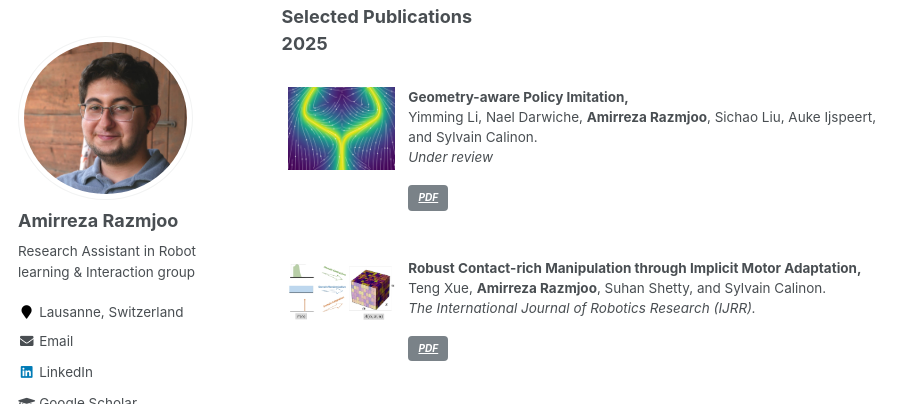
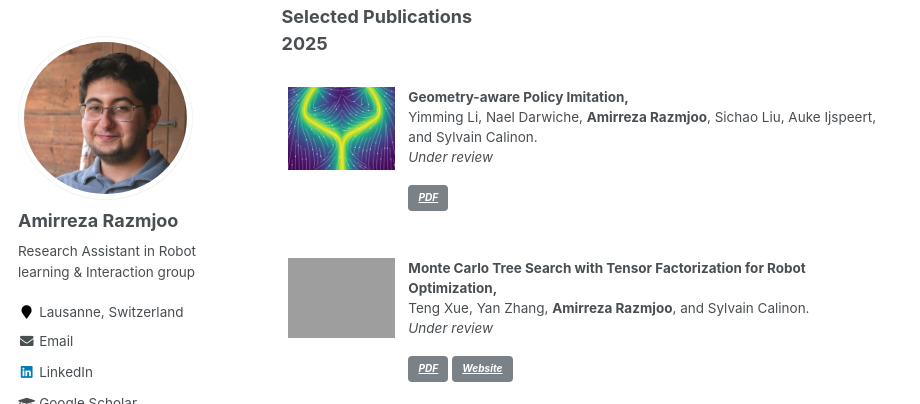
Before and after one commit to amirrazmjoo/amirrazmjoo.github.io, a Jekyll site: the page built from _pages/publications.md, in a window 1280 px wide and 900 px high, scrolled down 526 px, cut to the strip 0-404 px from the top of the window. Shown: the whole strip, without its empty margins (0-920 px from the left). Built offline with Jekyll 4.4.1, drawn with Linux system fonts in a browser that asks for light colours; some of the changed text lies outside the part shown.

Commit message:
Add TTTS paper

```diff
--- a/_pages/publications.md
+++ b/_pages/publications.md
@@ -20,6 +20,25 @@
 <br>
 <div class="links">
     <a class="btn btn-info" href="https://arxiv.org/pdf/2510.08787" role="button" target="_blank"> PDF </a>
+    <!-- <a class="btn btn-info" href="https://sites.google.com/view/robustpl/" role="button" target="_blank"> WEBSITE </a> -->
+</div>
+</i>  </p> </td>
+</tr>
+</tbody>
+</table>
+
+
+<table >
+<tbody>
+<tr> <td style="width:120px; height=120px; vertical-align: top;"> <img style="float: left; margin-right: 10px " src="https://amirrazmjoo.github.io/images/ttts_5x.gif" width="120px" height="120px" border="2px solid #bbb"> </td>
+<td style= "height=120px; vertical-align: top;"> <p>
+<strong> Monte Carlo Tree Search with Tensor Factorization for Robot Optimization, </strong> <br>
+Teng Xue, Yan Zhang, <strong>Amirreza Razmjoo</strong>, and Sylvain Calinon. <br>
+<i> Under review
+<br>
+<div class="links">
+    <a class="btn btn-info" href="https://arxiv.org/pdf/2507.04949" role="button" target="_blank"> PDF </a>
+    <a class="btn btn-info" href="https://sites.google.com/view/tt-ts" role="button" target="_blank"> Website </a>
     <!-- <a class="btn btn-info" href="https://sites.google.com/view/robustpl/" role="button" target="_blank"> WEBSITE </a> -->
 </div>
 </i>  </p> </td>
@@ -178,7 +197,7 @@
 
 <table >
 <tbody>
-<tr> <td style="width:120px; height=120px; vertical-align: top;"> <img style="float: left; margin-right: 10px " src="https://amirrazmjoo.github.io/images/RSS_24_Teng.jpeg" width="120px" height="120px" border="2px solid #bbb"> </td>
+<tr> <td style="width:120px; height=120px; vertical-align: top;"> <img style="float: left; margin-right: 10px " src="https://amirrazmjoo.github.io/images/RSS24.gif" width="120px" height="120px" border="2px solid #bbb"> </td>
 <td style= "height=120px; vertical-align: top;"> <p>
 <strong> Logic-Skill Programming: An Optimization-based Approach to Sequential Skill Planning, </strong> <br>
 Teng Xue, <strong>Amirreza Razmjoo</strong>, Suhan Shetty, and Sylvain Calinon. <br>
@@ -195,11 +214,11 @@
 
 <table >
 <tbody>
-<tr> <td style="width:120px; height=120px; vertical-align: top;"> <img style="float: left; margin-right: 10px " src="https://amirrazmjoo.github.io/images/RSS_24_Yimming.jpeg" width="120px" height="120px" border="2px solid #bbb"> </td>
+<tr> <td style="width:120px; height=120px; vertical-align: top;"> <img style="float: left; margin-right: 10px " src="https://amirrazmjoo.github.io/images/yimming_rss_24.gif" width="120px" height="120px" border="2px solid #bbb"> </td>
 <td style= "height=120px; vertical-align: top;"> <p>
 <strong> Configuration Space Distance Fields for Manipulation Planning, </strong> <br>
 Yimming Li, Xuemin Chi, <strong>Amirreza Razmjoo</strong>, and Sylvain Calinon. <br>
-<i> Robotics: Science and Systems (RSS). (<strong style="color: goldenrod;">Best paper Finalist</strong>)
+<i> Robotics: Science and Systems (RSS). (<strong style="color: goldenrod;">Outstanding paper Finalist</strong>)
 <br>
 <div class="links">
     <a class="btn btn-info" href="https://enriquecoronadozu.github.io/rssproceedings2024/rss20/p131.pdf" role="button" target="_blank"> PDF </a>
```
Also changed, not shown: 3 other files.
